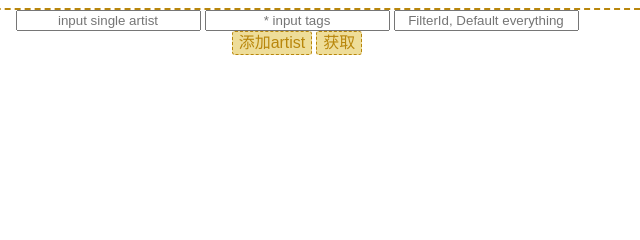
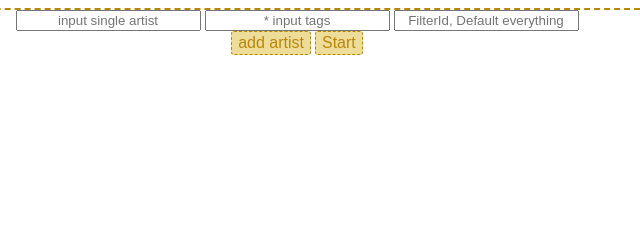
Before and after one commit to WillowKrick/DerpibooruDownloadR, a plain HTML site: page NewestListing.html in a window 1280 px wide. Shown: the top 240 px of the page, 343-983 px from the left. Drawn offline with nearby package versions, Linux system fonts and the light colour scheme.

Commit message:
modified:   NewestListing.html

```diff
--- a/NewestListing.html
+++ b/NewestListing.html
@@ -18,8 +18,8 @@
       <input class="tags" type="text" placeholder="* input tags" value="">
       <input class="filter" type="text" placeholder="FilterId, Default everything" value="">
       <div class="choice">
-        <button class="addToList">添加artist</button>
-        <button class="get">获取</button>
+        <button class="addToList">add artist</button>
+        <button class="get">Start</button>
       </div>
     </div>
   </div>
```
